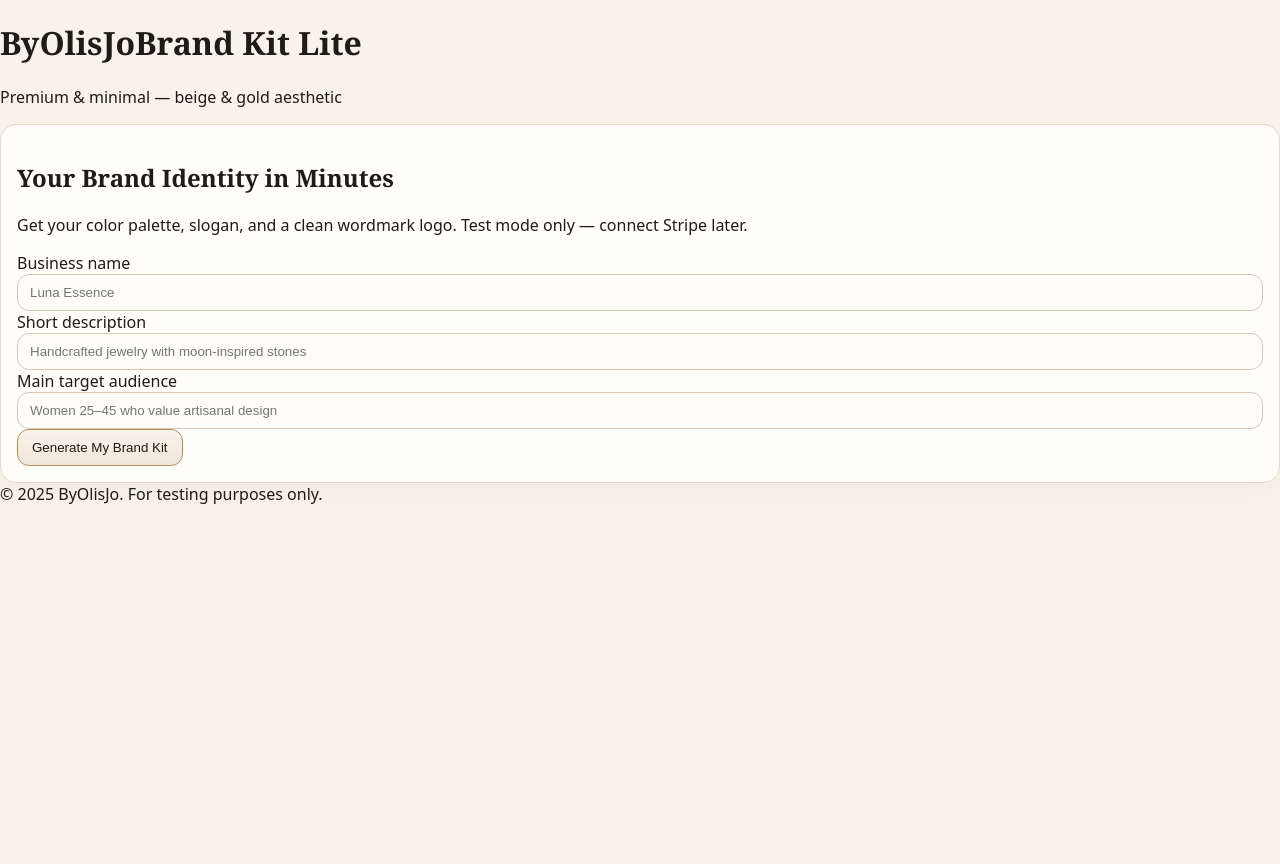
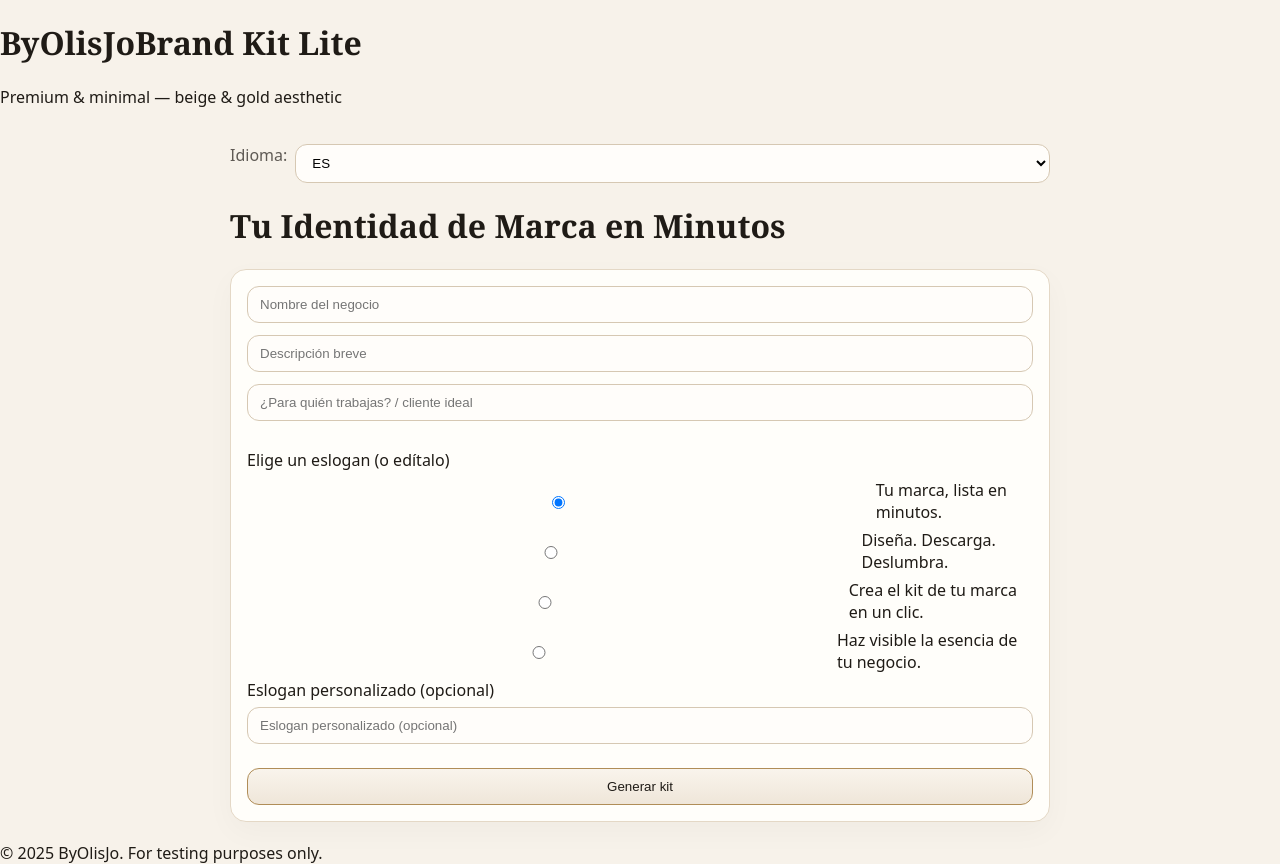
Before and after one commit to infobyolisjo-cpu/mi-primer-proyecto, a Next.js app: page / in a window 1280 px wide. Before the commit the page ends 800 px from the top, so only its background shows below. Built offline with nearby package versions, Linux system fonts and the light colour scheme.

Commit message:
home i18n + extra slogans.

```diff
--- a/app/page.tsx
+++ b/app/page.tsx
@@ -1,93 +1,145 @@
 'use client';
 
-import { useState } from 'react';
-import Link from 'next/link';
+import { useEffect, useMemo, useState } from 'react';
+import { useRouter } from 'next/navigation';
 
-type Result = {
-  colors: string[];
-  slogan: string;
-  name: string;
-};
+type Lang = 'es' | 'en';
 
-export default function Home() {
+const texts = {
+  es: {
+    title: 'Tu Identidad de Marca en Minutos',
+    name: 'Nombre del negocio',
+    desc: 'Descripción breve',
+    client: '¿Para quién trabajas? / cliente ideal',
+    pickSlogan: 'Elige un eslogan (o edítalo)',
+    customSlogan: 'Eslogan personalizado (opcional)',
+    generate: 'Generar kit',
+    suggestions: [
+      'Tu marca, lista en minutos.',
+      'Diseña. Descarga. Deslumbra.',
+      'Crea el kit de tu marca en un clic.',
+      'Haz visible la esencia de tu negocio.',
+    ],
+    langLabel: 'Idioma',
+  },
+  en: {
+    title: 'Your Brand Identity in Minutes',
+    name: 'Business name',
+    desc: 'Short description',
+    client: 'Who do you work for? / ideal client',
+    pickSlogan: 'Pick a tagline (or edit it)',
+    customSlogan: 'Custom tagline (optional)',
+    generate: 'Generate kit',
+    suggestions: [
+      'Your brand, ready in minutes.',
+      'Design. Download. Dazzle.',
+      'Create your brand kit in one click.',
+      'Show the essence of your business.',
+    ],
+    langLabel: 'Language',
+  },
+} as const;
+
+export default function HomePage() {
+  const router = useRouter();
+
+  // idioma
+  const [lang, setLang] = useState<Lang>('es');
+  useEffect(() => {
+    const saved = (typeof window !== 'undefined' ? localStorage.getItem('lang') : null) as Lang | null;
+    if (saved === 'es' || saved === 'en') setLang(saved);
+  }, []);
+  useEffect(() => {
+    if (typeof window !== 'undefined') localStorage.setItem('lang', lang);
+  }, [lang]);
+
+  const t = texts[lang];
+
+  // Campos
   const [name, setName] = useState('');
   const [desc, setDesc] = useState('');
-  const [aud, setAud] = useState('');
-  const [result, setResult] = useState<Result | null>(null);
-  const [loading, setLoading] = useState(false);
-  const [error, setError] = useState<string | null>(null);
+  const [client, setClient] = useState('');
 
-  const onGenerate = async () => {
-    setError(null);
-    if (!name || !desc || !aud) {
-      setError('Please fill all fields.');
-      return;
-    }
-    setLoading(true);
-    try {
-      const res = await fetch('/api/generate', {
-        method: 'POST',
-        headers: { 'Content-Type': 'application/json' },
-        body: JSON.stringify({ name, desc, aud }),
-      });
-      if (!res.ok) throw new Error('Generation failed');
-      const data = await res.json();
-      setResult(data);
-    } catch (e:any) {
-      setError(e.message || 'Something went wrong');
-    } finally {
-      setLoading(false);
-    }
-  };
+  // Slogans
+  const suggestions = useMemo(() => t.suggestions, [t]);
+  const [picked, setPicked] = useState<string>('');
+  useEffect(() => {
+    // cuando cambia el idioma, elegimos el primero por defecto
+    setPicked(t.suggestions[0]);
+    setCustom('');
+  }, [lang]);
+
+  const [custom, setCustom] = useState('');
+  const finalSlogan = custom.trim() ? custom.trim() : picked;
+
+  function submit() {
+    const colors = ['#8c6a43', '#e6dccf', '#fffaf3'].join(','); // cambia si ya tienes tus colores
+    const qs = new URLSearchParams({
+      name,
+      slogan: finalSlogan,
+      colors,
+      lang, // <-- llevamos el idioma a /pay y /download
+    });
+    router.push(`/pay?${qs.toString()}`);
+  }
 
   return (
-    <main>
-      <div className="card">
-        <h2 className="font-serif text-xl mb-2">Your Brand Identity in Minutes</h2>
-        <p className="opacity-80 mb-4">
-          Get your color palette, slogan, and a clean wordmark logo. Test mode only — connect Stripe later.
-        </p>
-        <div className="grid gap-3">
-          <div>
-            <label className="text-sm opacity-80">Business name</label>
-            <input value={name} onChange={e=>setName(e.target.value)} placeholder="Luna Essence" />
-          </div>
-          <div>
-            <label className="text-sm opacity-80">Short description</label>
-            <input value={desc} onChange={e=>setDesc(e.target.value)} placeholder="Handcrafted jewelry with moon-inspired stones" />
-          </div>
-          <div>
-            <label className="text-sm opacity-80">Main target audience</label>
-            <input value={aud} onChange={e=>setAud(e.target.value)} placeholder="Women 25–45 who value artisanal design" />
-          </div>
-          <button onClick={onGenerate} disabled={loading}>{loading ? 'Generating…' : 'Generate My Brand Kit'}</button>
-          {error && <div className="badge" style={{borderColor:'#c55', color:'#c55'}}>{error}</div>}
-        </div>
+    <main style={{ maxWidth: 860, margin: '0 auto', padding: '1.25rem' }}>
+      {/* Barra idioma */}
+      <div style={{ display: 'flex', justifyContent: 'flex-end', marginBottom: 8, gap: 8 }}>
+        <label style={{ opacity: 0.7 }}>{t.langLabel}:</label>
+        <select value={lang} onChange={e => setLang(e.target.value as Lang)}>
+          <option value="es">ES</option>
+          <option value="en">EN</option>
+        </select>
       </div>
 
-      {result && (
-        <div className="card" style={{marginTop:16}}>
-          <h3 className="font-serif text-lg mb-2">Preview</h3>
-          <div className="mb-3">
-            <div className="flex" style={{gap:8, flexWrap:'wrap'}}>
-              {result.colors.map((c,i)=>(
-                <div key={i} style={{width:72, height:48, borderRadius:12, border:'1px solid #e4d8c6', background:c}} title={c}>
-                  <div style={{fontSize:11, textAlign:'center', marginTop:30, background:'rgba(255,255,255,.7)'}}>{c}</div>
-                </div>
-              ))}
-            </div>
+      <h1 className="font-serif text-2xl mb-2">{t.title}</h1>
+
+      <div className="card" style={{ display: 'grid', gap: 12 }}>
+        <input
+          placeholder={t.name}
+          value={name}
+          onChange={e => setName(e.target.value)}
+        />
+        <input
+          placeholder={t.desc}
+          value={desc}
+          onChange={e => setDesc(e.target.value)}
+        />
+        <input
+          placeholder={t.client}
+          value={client}
+          onChange={e => setClient(e.target.value)}
+        />
+
+        <div>
+          <p style={{ marginBottom: 8 }}>{t.pickSlogan}</p>
+          <div style={{ display: 'grid', gap: 6 }}>
+            {suggestions.map((s, i) => (
+              <label key={i} style={{ display: 'flex', gap: 8, alignItems: 'center' }}>
+                <input
+                  type="radio"
+                  name="slogan"
+                  checked={!custom && picked === s}
+                  onChange={() => { setPicked(s); setCustom(''); }}
+                />
+                <span>{s}</span>
+              </label>
+            ))}
+            <label style={{ display: 'grid', gap: 6 }}>
+              <span>{t.customSlogan}</span>
+              <input
+                placeholder={t.customSlogan}
+                value={custom}
+                onChange={e => setCustom(e.target.value)}
+              />
+            </label>
           </div>
-          <p className="mb-2"><strong>Slogan:</strong> {result.slogan}</p>
-          <div className="mb-4">
-            <Link
-              href={`/pay?name=${encodeURIComponent(result.name)}&slogan=${encodeURIComponent(result.slogan)}&colors=${encodeURIComponent(result.colors.join(','))}`}
-            >
-              <button>Proceed to Checkout (Test)</button>
-            </Link>
-          </div>
-          <p className="text-xs opacity-70">Test Mode: you can complete checkout with Stripe testing cards.</p>
         </div>
-      )}
+
+        <button onClick={submit} style={{ marginTop: 12 }}>{t.generate}</button>
+      </div>
     </main>
   );
 }
```
